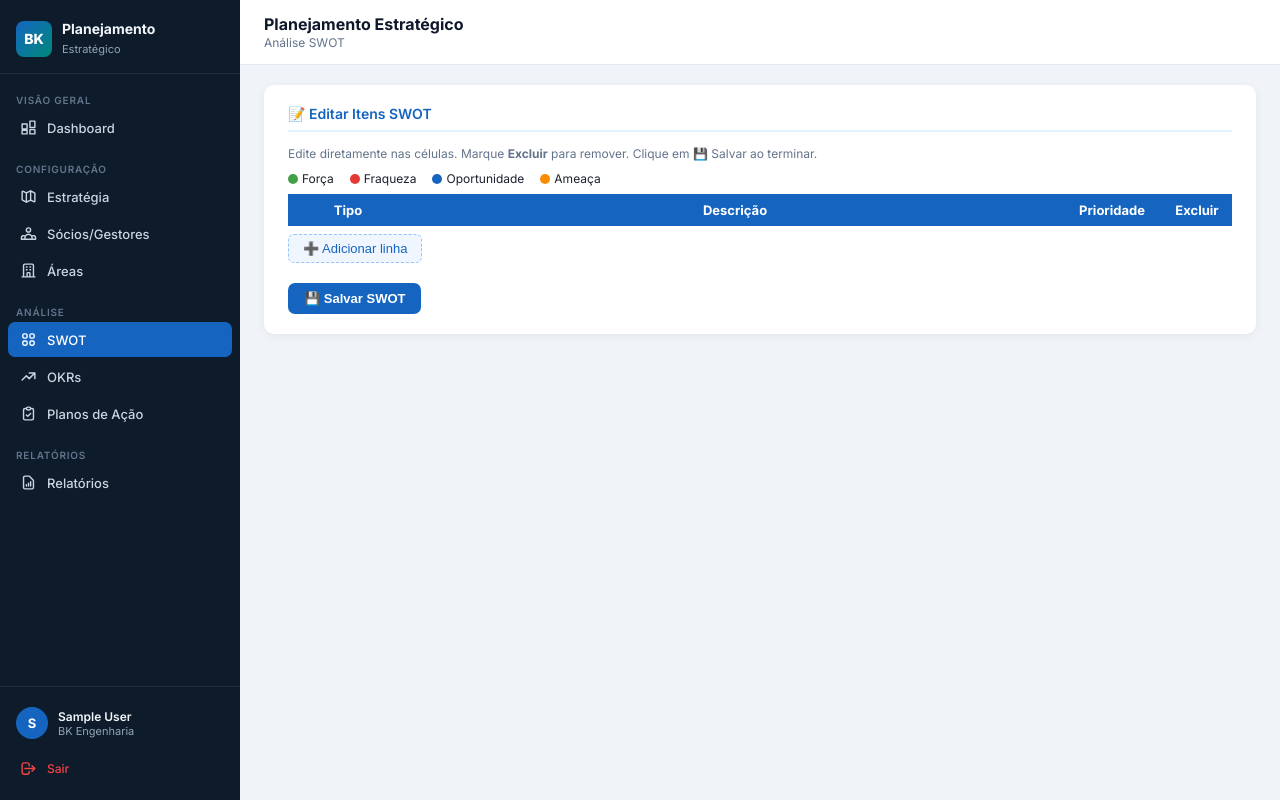
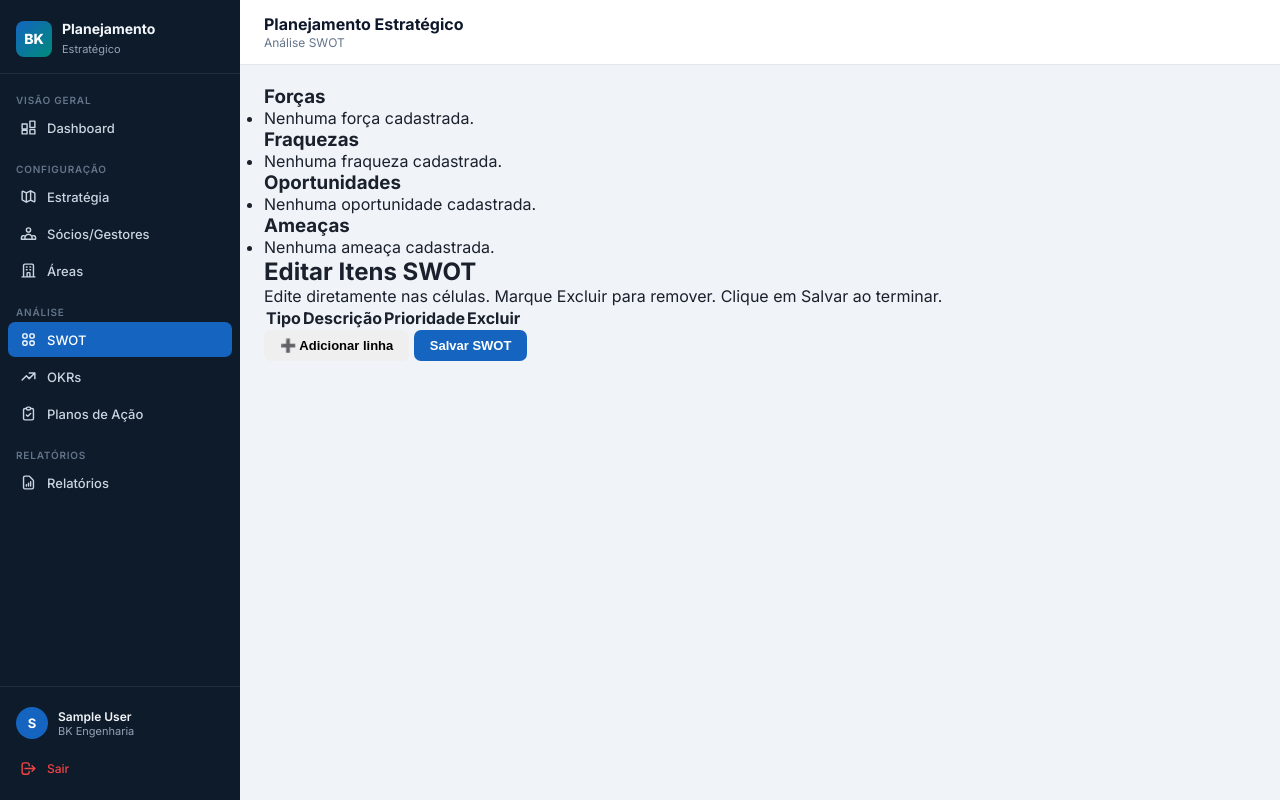
Before and after one commit to Velho-do-Mal/bk-planejamento-estrategico, a Django app: page /planejamento/swot/ in a window 1280 px wide. Run offline with Django 5.2, Linux system fonts and the light colour scheme; the visitor is signed in with stand-in values (Sample User, id 1); data comes from the database, SQL or seed files in the repository; lists and menus that the app fills with data are empty; some libraries are stand-ins or nearby versions.

Commit message:
Update swot.html

```diff
--- a/apps/planejamento/templates/planejamento/swot.html
+++ b/apps/planejamento/templates/planejamento/swot.html
@@ -3,120 +3,156 @@
 {% block page_title %}Planejamento Estratégico{% endblock %}
 {% block page_sub %}Análise SWOT{% endblock %}
 
-{% block extra_css %}
-<style>
-.section-card{background:white;border-radius:10px;padding:20px 24px;box-shadow:0 2px 8px rgba(0,0,0,.06);margin-bottom:16px}
-.section-title{font-size:14px;font-weight:600;color:#1565C0;border-bottom:2px solid #E3F2FD;padding-bottom:8px;margin-bottom:14px}
-.swot-table{width:100%;border-collapse:collapse;font-size:13px}
-.swot-table th{background:#1565C0;color:white;padding:8px 10px}
-.swot-table td{padding:0;border-bottom:1px solid #E2E8F0}
-.swot-table td input,.swot-table td select{width:100%;padding:7px 10px;border:none;background:transparent;font-size:13px;font-family:inherit}
-.swot-table td input:focus,.swot-table td select:focus{background:#EFF6FF;outline:none}
-.swot-table tr:nth-child(even) td{background:#F8FAFC}
-.swot-table tr:nth-child(even) td input,.swot-table tr:nth-child(even) td select{background:transparent}
-.tipo-forca{color:#065F46;font-weight:600}
-.tipo-fraqueza{color:#991B1B;font-weight:600}
-.tipo-oportunidade{color:#1E3A8A;font-weight:600}
-.tipo-ameaca{color:#92400E;font-weight:600}
-.btn-add-row{background:#EFF6FF;border:1px dashed #93C5FD;color:#1565C0;padding:6px 14px;border-radius:6px;cursor:pointer;font-size:13px;margin-top:8px}
-.btn-add-row:hover{background:#DBEAFE}
-.legend{display:flex;gap:16px;font-size:12px;margin-bottom:8px}
-.legend span{display:flex;align-items:center;gap:4px}
-.dot{width:10px;height:10px;border-radius:50%;display:inline-block}
-</style>
-{% endblock %}
-
 {% block content %}
 {% if fig_swot_json %}
-<div class="section-card">
-  <div class="section-title">⚖️ Matriz SWOT — Visualização 4 Quadrantes</div>
-  <div id="chart-swot"></div>
-</div>
+<section class="card mb-4">
+  <h2>⚖️ Matriz SWOT — Visualização 4 Quadrantes</h2>
+  <div id="swot-chart" style="min-height: 420px;"></div>
+</section>
 {% endif %}
 
-<div class="section-card">
-  <div class="section-title">📝 Editar Itens SWOT</div>
-  <p style="font-size:12px;color:#64748B;margin-bottom:10px">Edite diretamente nas células. Marque <strong>Excluir</strong> para remover. Clique em 💾 Salvar ao terminar.</p>
+<section class="swot-grid mb-4">
+  <article class="card swot-card strength">
+    <h3>Forças</h3>
+    <ul>
+      {% for item in swot_groups.Força %}
+        <li><strong>{{ item.prioridade }}</strong> — {{ item.descricao }}</li>
+      {% empty %}
+        <li>Nenhuma força cadastrada.</li>
+      {% endfor %}
+    </ul>
+  </article>
 
-  <div class="legend">
-    <span><span class="dot" style="background:#43A047"></span>Força</span>
-    <span><span class="dot" style="background:#E53935"></span>Fraqueza</span>
-    <span><span class="dot" style="background:#1565C0"></span>Oportunidade</span>
-    <span><span class="dot" style="background:#FB8C00"></span>Ameaça</span>
-  </div>
+  <article class="card swot-card weakness">
+    <h3>Fraquezas</h3>
+    <ul>
+      {% for item in swot_groups.Fraqueza %}
+        <li><strong>{{ item.prioridade }}</strong> — {{ item.descricao }}</li>
+      {% empty %}
+        <li>Nenhuma fraqueza cadastrada.</li>
+      {% endfor %}
+    </ul>
+  </article>
 
-  <form method="post" id="form-swot">{% csrf_token %}
+  <article class="card swot-card opportunity">
+    <h3>Oportunidades</h3>
+    <ul>
+      {% for item in swot_groups.Oportunidade %}
+        <li><strong>{{ item.prioridade }}</strong> — {{ item.descricao }}</li>
+      {% empty %}
+        <li>Nenhuma oportunidade cadastrada.</li>
+      {% endfor %}
+    </ul>
+  </article>
+
+  <article class="card swot-card threat">
+    <h3>Ameaças</h3>
+    <ul>
+      {% for item in swot_groups.Ameaça %}
+        <li><strong>{{ item.prioridade }}</strong> — {{ item.descricao }}</li>
+      {% empty %}
+        <li>Nenhuma ameaça cadastrada.</li>
+      {% endfor %}
+    </ul>
+  </article>
+</section>
+
+<section class="card">
+  <h2>Editar Itens SWOT</h2>
+  <p>Edite diretamente nas células. Marque Excluir para remover. Clique em Salvar ao terminar.</p>
+
+  <form method="post" id="form-save-swot">
+    {% csrf_token %}
     <input type="hidden" name="action" value="save_table">
-    <input type="hidden" name="rows_json" id="rows-json">
-    <div style="overflow-x:auto">
-    <table class="swot-table" id="swot-table">
-      <thead><tr><th style="width:120px">Tipo</th><th>Descrição</th><th style="width:100px">Prioridade</th><th style="width:70px">Excluir</th></tr></thead>
+    <input type="hidden" name="rows_json" id="rows-json-swot">
+
+    <div class="table-wrap">
+      <table id="swot-table" class="data-table">
+        <thead>
+          <tr>
+            <th>Tipo</th>
+            <th>Descrição</th>
+            <th>Prioridade</th>
+            <th>Excluir</th>
+          </tr>
+        </thead>
         <tbody>
           {% for item in dados.swot %}
           <tr>
             <td>
               <select data-field="tipo">
-            {% for t in tipos %}<option {% if t == item.tipo %}selected{% endif %}>{{ t }}</option>{% endfor %}
+                {% for t in tipos %}
+                  <option value="{{ t }}" {% if item.tipo == t %}selected{% endif %}>{{ t }}</option>
+                {% endfor %}
               </select>
             </td>
-        <td><input type="text" value="{{ item.descricao }}" data-field="descricao" placeholder="Descrição..."></td>
+            <td><textarea data-field="descricao" rows="2">{{ item.descricao|default:'' }}</textarea></td>
             <td>
               <select data-field="prioridade">
-            {% for p in prioridades %}<option {% if p == item.prioridade %}selected{% endif %}>{{ p }}</option>{% endfor %}
+                {% for p in prioridades %}
+                  <option value="{{ p }}" {% if item.prioridade == p %}selected{% endif %}>{{ p }}</option>
+                {% endfor %}
               </select>
             </td>
-        <td style="padding:6px;text-align:center"><input type="checkbox" data-field="excluir" style="width:auto;padding:0"></td>
+            <td class="text-center"><input type="checkbox" data-field="excluir"></td>
           </tr>
           {% endfor %}
         </tbody>
       </table>
     </div>
-    <button type="button" class="btn-add-row" onclick="addRow()">➕ Adicionar linha</button>
-    <br><br>
-    <button type="button" class="btn btn-primary" onclick="saveTable()">💾 Salvar SWOT</button>
+
+    <div class="mt-3 d-flex gap-2">
+      <button type="button" class="btn" onclick="addSwotRow()">➕ Adicionar linha</button>
+      <button type="button" class="btn btn-primary" onclick="submitSwotTable()">Salvar SWOT</button>
+    </div>
   </form>
-</div>
+</section>
 {% endblock %}
 
 {% block extra_js %}
-<script src="https://cdn.plot.ly/plotly-2.27.0.min.js"></script>
-{% if fig_swot_json %}
 <script>
-Plotly.newPlot('chart-swot',
-  JSON.parse('{{ fig_swot_json|escapejs }}').data,
-  JSON.parse('{{ fig_swot_json|escapejs }}').layout,
-  {responsive:true,displayModeBar:false});
-</script>
-{% endif %}
-<script>
-var tipos = {{ tipos|safe }};
-var prioridades = {{ prioridades|safe }};
+const swotTipos = {{ tipos|safe }};
+const swotPrioridades = {{ prioridades|safe }};
 
-function addRow() {
-  var tbody = document.querySelector('#swot-table tbody');
-  var tr = document.createElement('tr');
-  tr.innerHTML = '<td><select data-field="tipo">' +
-    tipos.map(function(t){return '<option>'+t+'</option>'}).join('') +
-    '</select></td>' +
-    '<td><input type="text" data-field="descricao" placeholder="Descrição..."></td>' +
-    '<td><select data-field="prioridade">' +
-    prioridades.map(function(p){return '<option>'+p+'</option>'}).join('') +
-    '</select></td>' +
-    '<td style="padding:6px;text-align:center"><input type="checkbox" data-field="excluir" style="width:auto;padding:0"></td>';
+function optionList(options, selected = '') {
+  return options.map((value) => `<option value="${value}" ${value === selected ? 'selected' : ''}>${value}</option>`).join('');
+}
+
+function addSwotRow() {
+  const tbody = document.querySelector('#swot-table tbody');
+  const tr = document.createElement('tr');
+  tr.innerHTML = `
+    <td><select data-field="tipo">${optionList(swotTipos, 'Força')}</select></td>
+    <td><textarea data-field="descricao" rows="2"></textarea></td>
+    <td><select data-field="prioridade">${optionList(swotPrioridades, 'Alta')}</select></td>
+    <td class="text-center"><input type="checkbox" data-field="excluir"></td>
+  `;
   tbody.appendChild(tr);
 }
 
-function saveTable() {
-  var rows = [];
-  document.querySelectorAll('#swot-table tbody tr').forEach(function(tr) {
-    var row = {};
-    tr.querySelectorAll('[data-field]').forEach(function(el) {
-      row[el.dataset.field] = el.type === 'checkbox' ? el.checked : el.value;
+function serializeSwotTable() {
+  const rows = [];
+  document.querySelectorAll('#swot-table tbody tr').forEach((tr) => {
+    const row = {};
+    tr.querySelectorAll('[data-field]').forEach((el) => {
+      if (el.type === 'checkbox') {
+        row[el.dataset.field] = el.checked;
+      } else {
+        row[el.dataset.field] = (el.value || '').trim();
+      }
     });
     rows.push(row);
   });
-  document.getElementById('rows-json').value = JSON.stringify(rows);
-  document.getElementById('form-swot').submit();
+  return rows;
 }
+
+function submitSwotTable() {
+  document.getElementById('rows-json-swot').value = JSON.stringify(serializeSwotTable());
+  document.getElementById('form-save-swot').submit();
+}
+
+{% if fig_swot_json %}
+Plotly.newPlot('swot-chart', JSON.parse('{{ fig_swot_json|escapejs }}').data, JSON.parse('{{ fig_swot_json|escapejs }}').layout, {responsive: true});
+{% endif %}
 </script>
 {% endblock %}
```
Lines whose indentation alone changed are shown as unchanged.
